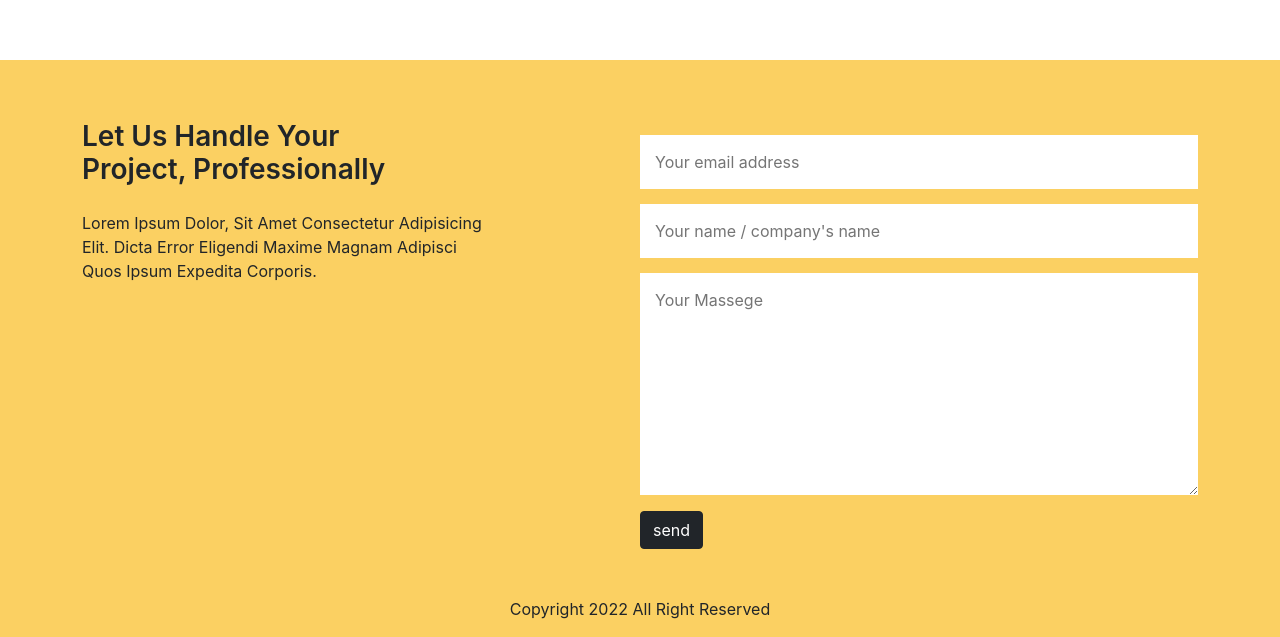
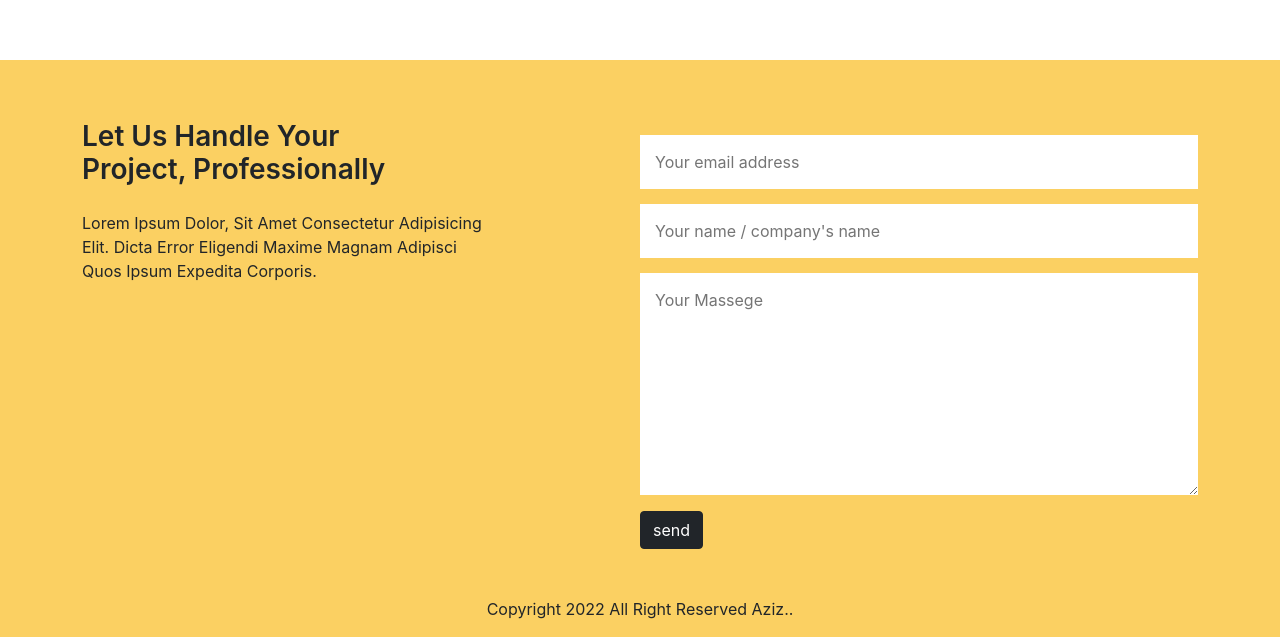
Before and after one commit to Simple-temp/agency-react-client, a React (Create React App) app: page / in a window 1280 px wide. Shown: the part 2829-3466 px from the top of the page. Built offline with nearby package versions, Linux system fonts and the light colour scheme; no server answers.

Commit message:
added new

```diff
--- a/src/Pages/Dashboard/UserSidebar/UserSidebarDetails/UserSidebarDetails.js
+++ b/src/Pages/Dashboard/UserSidebar/UserSidebarDetails/UserSidebarDetails.js
@@ -58,7 +58,7 @@ const UserSidebarDetails = () => {
                     <div className="col-lg-6">
                         <form action="" onSubmit={handleSubmit}>
                             <input onBlur={handleBlur} required name="company" type="text" placeholder='Your name/Company name' className='w-100 order' />
-                            <input onBlur={handleBlur} required name="email" type="email" placeholder='Your email' className='w-100 order' />
+                            <input onBlur={handleBlur} required name="email" type="email" placeholder='Your exact email which is login' className='w-100 order' />
                             <input onBlur={handleBlur} required name="subject" type="text" placeholder='Subject name' className='w-100 order' />
                             <textarea onBlur={handleBlur} required name="des" cols="30" rows="5" className='w-100 mt-3 order' placeholder='Project Details'></textarea>
                             <div className="filebox">
--- a/src/Pages/Home/Footer/Footer.js
+++ b/src/Pages/Home/Footer/Footer.js
@@ -49,7 +49,7 @@ const Footer = () => {
                     </div>
                 </div>
             </div>
-            <p className='text-center mt-5 pb-3 fp'>Copyright {(new Date().getFullYear())} All Right Reserved</p>
+            <p className='text-center mt-5 pb-3 fp'>Copyright {(new Date().getFullYear())} All Right Reserved Aziz..</p>
         </footer>
     );
 };
```
